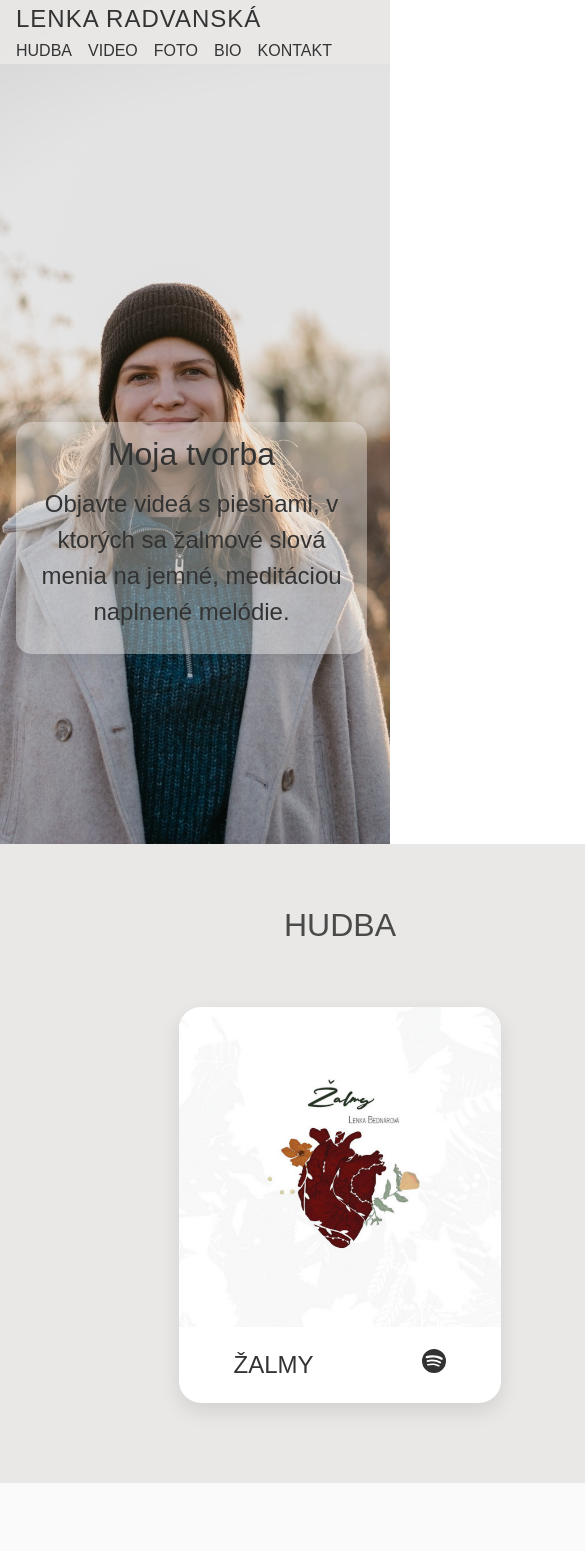
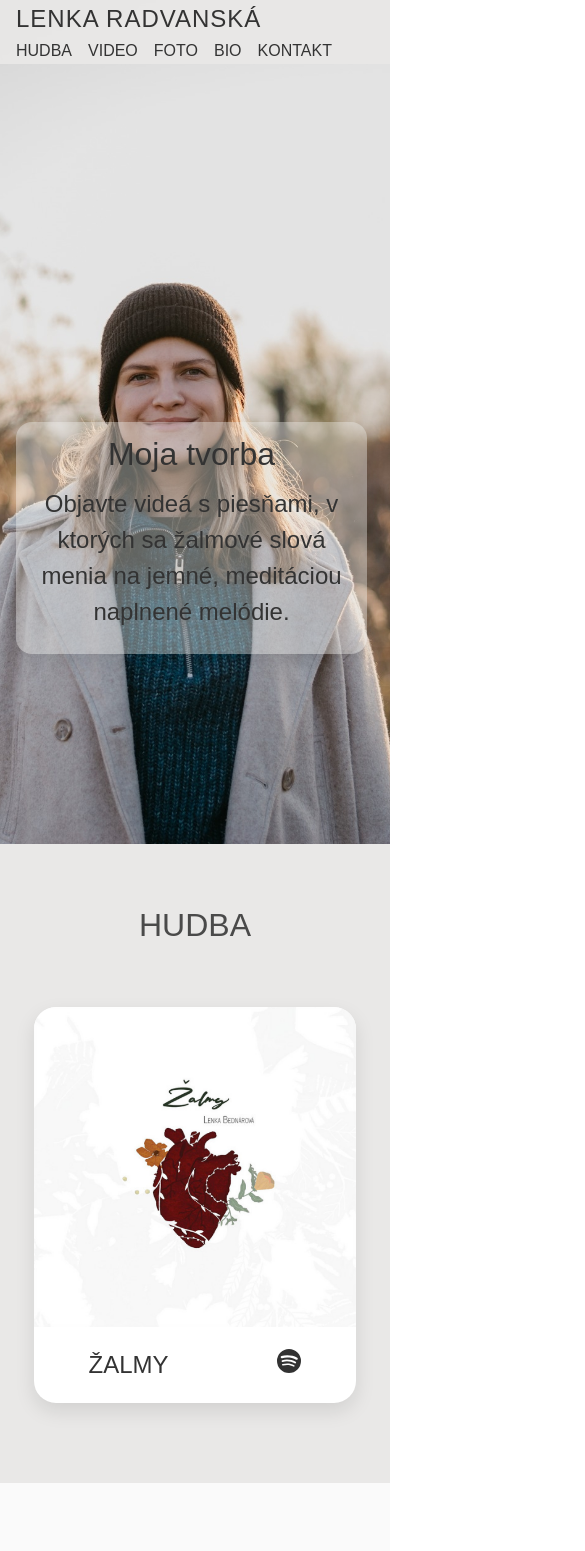
Before and after one commit to roberto123454321/lenkaRadvanska, a React (Vite) app: page / in a window 390 px wide. Shown: the top 1551 px of the page, 585 px wide, since content can reach past the window. Built offline with nearby package versions, Linux system fonts and the light colour scheme; a web font is replaced by a local one.

Commit message:
solving not displaying whole elements on small screens

```diff
--- a/src/App.css
+++ b/src/App.css
@@ -37,3 +37,7 @@ body {
   background: #FAFAFA;
   padding-bottom: 5rem;
 }
+
+.page-container > * {
+  max-width: 100vw;
+}
--- a/src/components/Contact.css
+++ b/src/components/Contact.css
@@ -3,7 +3,7 @@
   font-size: 1.4rem;
   font-weight: 300;
   text-align: center;
+  overflow-wrap: anywhere;
+  margin: 1rem;
   margin-bottom: 5rem;
-  margin-left: 10rem;
-  margin-right: 10rem;
 }
```
